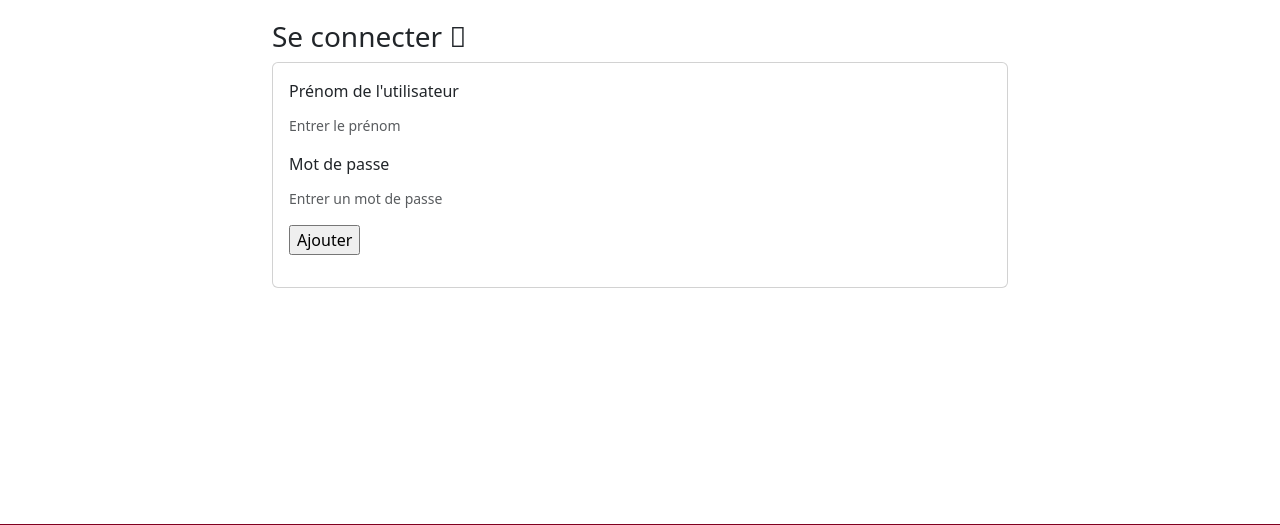
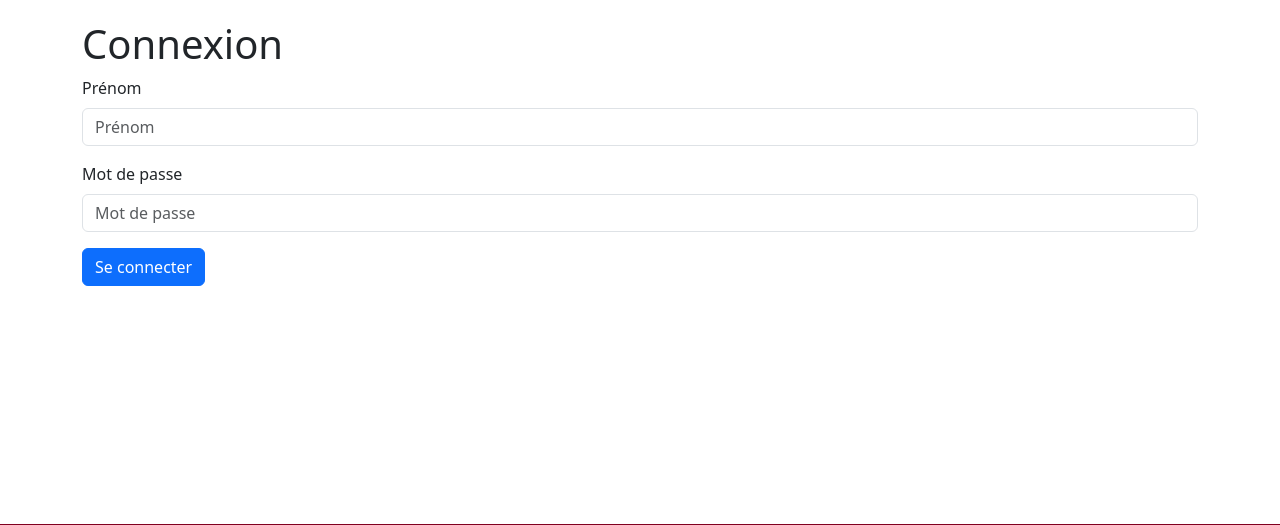
Before and after one commit to May8326/Un-festival-pres-de-chez-moi, a Flask app: page /utilisateurs/connexion in a window 1280 px wide. Shown: the part 100-625 px from the top of the page. Run offline with Flask 3, Linux system fonts and the light colour scheme; parts of the project's set-up code (start-up, migrations or seed data) failed here and were passed over; some libraries are stand-ins or nearby versions.

Commit message:
fait marcher la connexion utilisateur et commenté

```diff
--- a/appli/app/templates/pages/connexion.html
+++ b/appli/app/templates/pages/connexion.html
@@ -1,26 +1,19 @@
 {% extends "partials/conteneur.html" %}
 
 {% block body %}
-
 <div class="container">
-
-    <div class="row">
-        <div class="col-sm-2"></div>
-        <div class="col-sm-8">
-
-            <h3 data-toggle="collapse" data-target="#collapseExample" aria-expanded="false"
-                aria-controls="collapseExample">
-                Se connecter <i class="fa-solid fa-caret-down"></i>
-        </h3>
-            <div class="collapse show" id="collapseExample">
-                <div class="card card-body">
-                    {% include "partials/formulaires/connexion.html" %}
-                </div>
-            </div>
+    <h1>Connexion</h1>
+    <form action="{{ url_for('connexion') }}" method="post">
+        {{ form.hidden_tag() }}
+        <div class="form-group">
+            <label for="prenom">Prénom</label>
+            {{ form.prenom(class_="form-control", placeholder_="Prénom") }}
         </div>
-        <div class="col-sm-2"></div>
-    </div>
-
+        <div class="form-group">
+            <label for="password">Mot de passe</label>
+            {{ form.password(class_="form-control", placeholder_="Mot de passe") }}
+        </div>
+        <button type="submit" class="btn btn-primary">Se connecter</button>
+    </form>
 </div>
-
 {% endblock %}
```
